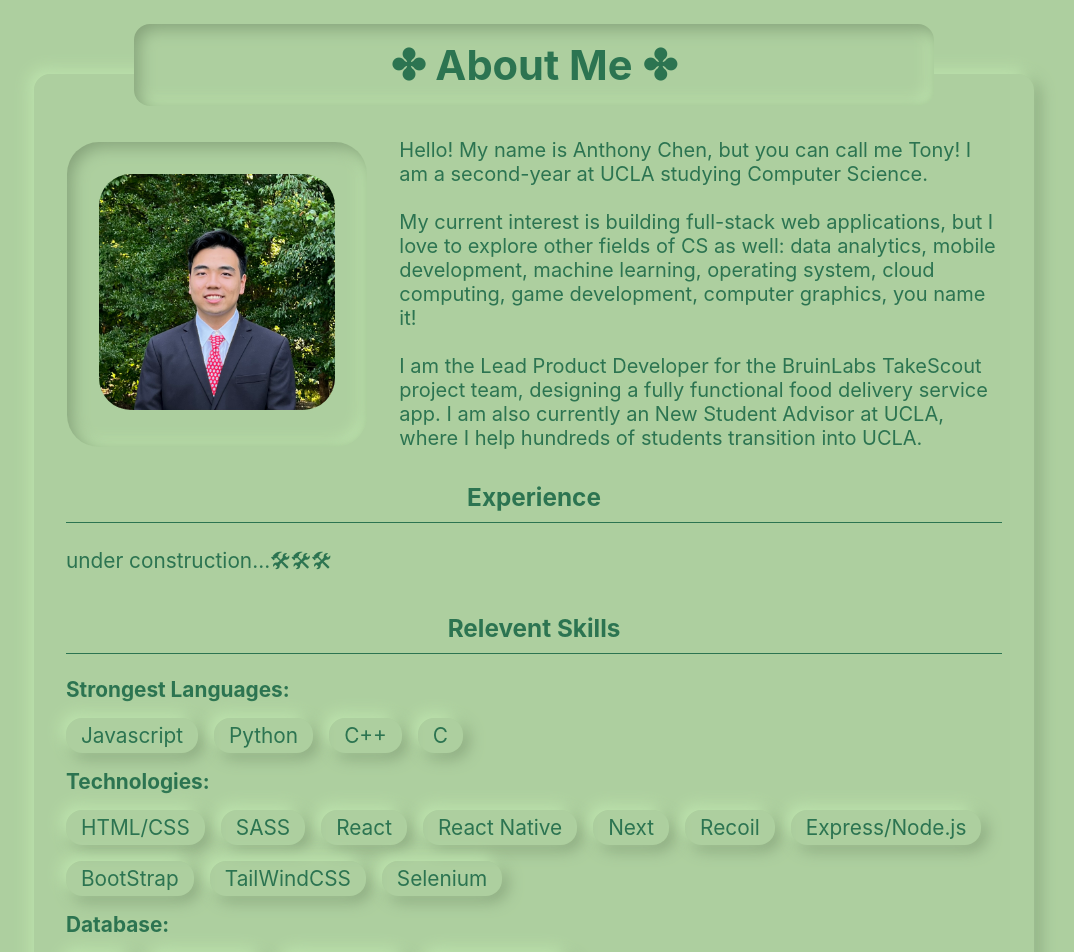
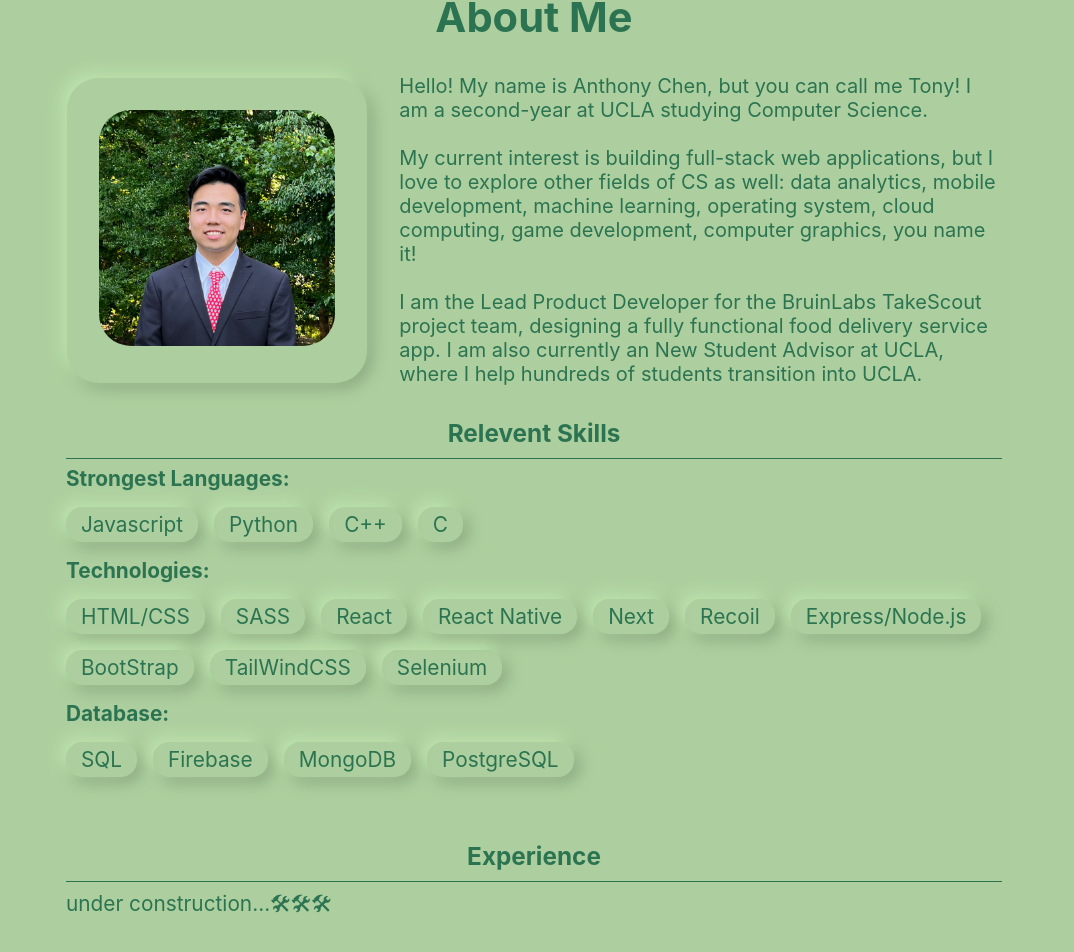
Before and after one commit to tonyechen/tonyechen.github.io, a Next.js app: page /about in a window 1280 px wide. Shown: the part 97-1049 px from the top of the page, without its empty margins (106-1180 px from the left). Built offline with nearby package versions, Linux system fonts and the light colour scheme.

Commit message:
reformatted about page formate and styles

```diff
--- a/components/About.js
+++ b/components/About.js
@@ -18,10 +18,13 @@ const databases = ['SQL', 'Firebase', 'MongoDB', 'PostgreSQL'];
 const About = () => {
     return (
         <div className="about">
-            <h1 className="about__title">&#10020; About Me &#10020;</h1>
+            <h1 className="about__title">About Me</h1>
             <div className="about__container about__info">
                 <div className="about__info__pic">
-                    <img src="/tony-chen-professional.JPG" alt="eww pic of tony" />
+                    <img
+                        src="/tony-chen-professional.JPG"
+                        alt="eww pic of tony"
+                    />
                 </div>
 
                 <p className="about__info__content">
@@ -41,11 +44,6 @@ const About = () => {
                     Advisor at UCLA, where I help hundreds of students
                     transition into UCLA.
                 </p>
-
-                <div className="about__info__subsection">
-                    <h3 className="about__subsection__title">Experience</h3>
-                    <p>under construction...&#128736;&#128736;&#128736;</p>
-                </div>
 
                 <div className="about__info__subsection">
                     <h3 className="about__subsection__title">
@@ -76,6 +74,11 @@ const About = () => {
                         </p>
                     </div>
                 </div>
+
+                <div className="about__info__subsection">
+                    <h3 className="about__subsection__title">Experience</h3>
+                    <p>under construction...&#128736;&#128736;&#128736;</p>
+                </div>
             </div>
         </div>
     );
--- a/styles/About.css
+++ b/styles/About.css
@@ -1,11 +1,10 @@
 .about {
     max-width: 1000px;
     margin: auto;
-    padding: 2rem 0;
 }
 
 .about__container {
-    box-shadow: var(--base-primary-box-shadow);
+
     padding: 2rem;
     padding-top: 4rem;
     border-radius: 1rem;
@@ -13,10 +12,8 @@
 }
 
 .about__title {
-    box-shadow: var(--base-primary-box-shadow-invert);
     background-color: var(--base-primary);
     text-align: center;
-    padding: 1rem 2rem;
     max-width: 80%;
     margin: auto;
     border-radius: 1rem;
@@ -31,7 +28,7 @@
 }
 
 .about__info__pic {
-    box-shadow: var(--base-primary-box-shadow-invert);
+    box-shadow: var(--base-primary-box-shadow);
     width: 300px;
     height: min-content;
     border-radius: 2rem;
@@ -50,11 +47,12 @@
 
 .about__info__subsection {
     grid-column: 1 / span 2;
+    padding-bottom: 1rem;
 }
 
 .about__subsection__title {
     text-align: center;
-    margin-bottom: 2rem;
+    margin-bottom: 1rem;
 }
 
 .about__subsection__title::after {
```
